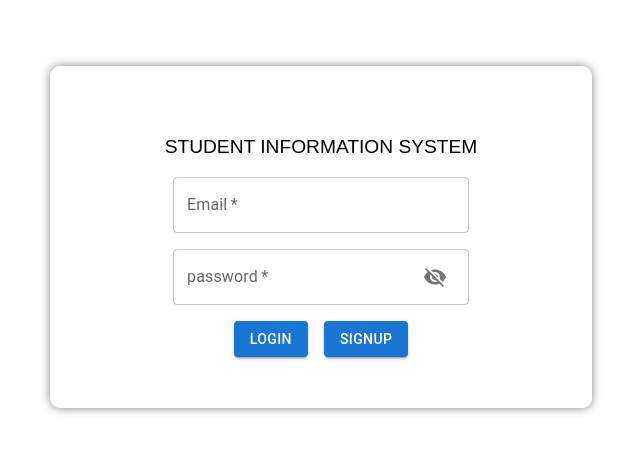
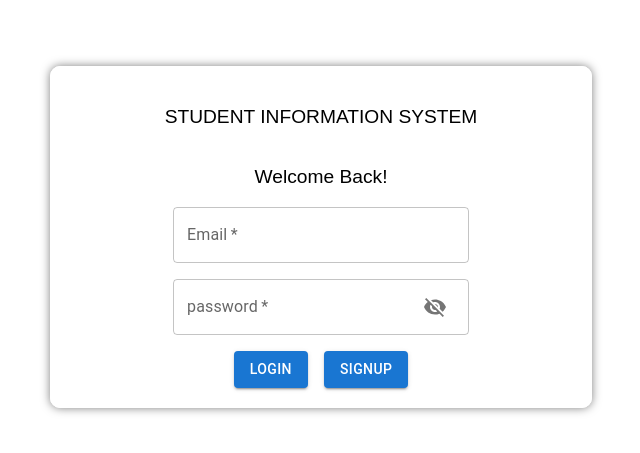
Before and after one commit to mdonnamadeline/Student-Information-System, a React (Create React App) app in the folder dashboard/: page / in a window 1280 px wide. Shown: the part 163-616 px from the top of the page, without its empty margins (319-959 px from the left). Built offline with nearby package versions, Linux system fonts and the light colour scheme; no server answers.

Commit message:
i added non

```diff
--- a/dashboard/src/pages/Demo.js
+++ b/dashboard/src/pages/Demo.js
@@ -27,6 +27,7 @@ function Demo() {
       navigate("/");
     }
   }, []);
+
   return (
 
         <div className="demo-container">
--- a/dashboard/src/pages/Login.js
+++ b/dashboard/src/pages/Login.js
@@ -78,6 +78,7 @@ useEffect(() => {
     <div className="loginContainer">
       <div className="loginMain">
         <p>STUDENT INFORMATION SYSTEM</p>
+        <p>Welcome Back!</p>
         <form className="loginForm" onSubmit={handleLogin}>
           <TextField
             required
```
